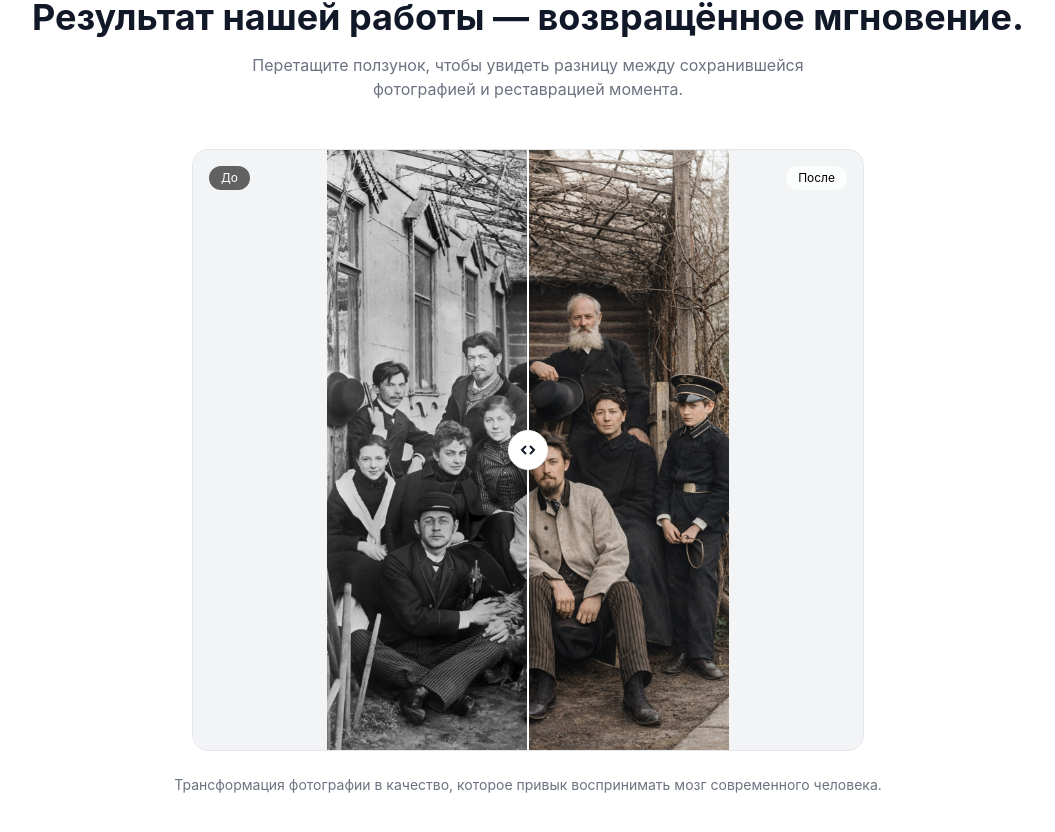
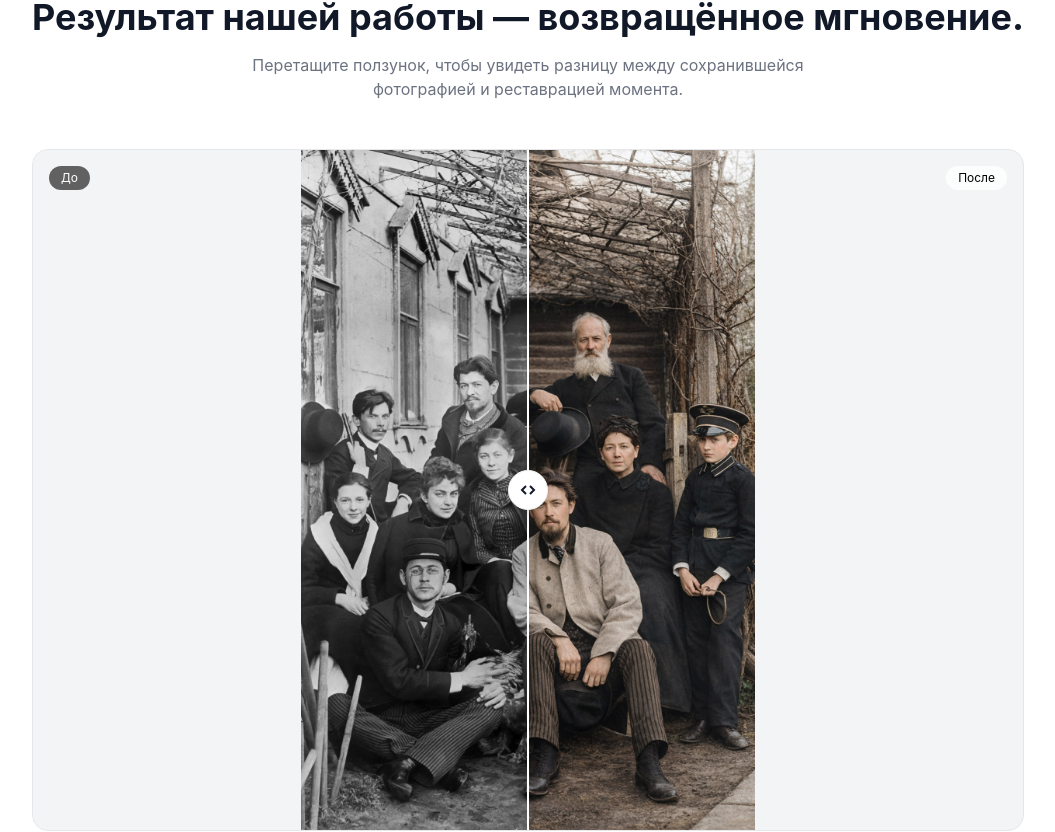
Before and after one commit to proyavi-art/site-proyavi-art, a Next.js app: page / in a window 1280 px wide. Shown: the part 844-1676 px from the top of the page, without its empty margins (112-1167 px from the left). Built offline with nearby package versions, Linux system fonts and the light colour scheme.

Commit message:
исправление компоненеты до после по заполеннию

```diff
--- a/components/BeforeAfterSlider.tsx
+++ b/components/BeforeAfterSlider.tsx
@@ -21,7 +21,7 @@ export default function BeforeAfterSlider({ before, after }: { before: string; a
   return (
     <div
       ref={containerRef}
-      className="relative w-full max-w-2xl mx-auto rounded-2xl overflow-hidden select-none cursor-ew-resize border border-gray-200 bg-gray-100"
+      className="relative w-full rounded-2xl overflow-hidden select-none cursor-ew-resize border border-gray-200 bg-gray-100"
       onMouseMove={onMouseMove}
       onMouseUp={onMouseUp}
       onMouseLeave={onMouseUp}
@@ -29,14 +29,18 @@ export default function BeforeAfterSlider({ before, after }: { before: string; a
       onTouchEnd={onMouseUp}
     >
       {/* After (фон) */}
-      <img src={after} alt="После" className="w-full h-auto max-h-[600px] object-contain mx-auto block" />
+      <img
+        src={after}
+        alt="После"
+        className="w-full h-auto max-h-[85vh] object-contain mx-auto block"
+      />
 
-      {/* Before (обрезается) */}
+      {/* Before (обрезается по ширине) */}
       <div className="absolute inset-0 overflow-hidden bg-gray-100" style={{ width: `${slider}%` }}>
         <img
           src={before}
           alt="До"
-          className="h-auto max-h-[600px] object-contain max-w-none block"
+          className="h-auto max-h-[85vh] object-contain max-w-none block"
           style={{ width: `${10000 / slider}%` }}
         />
       </div>
```
